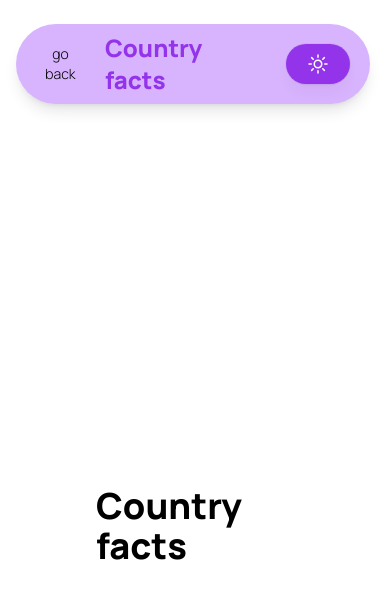
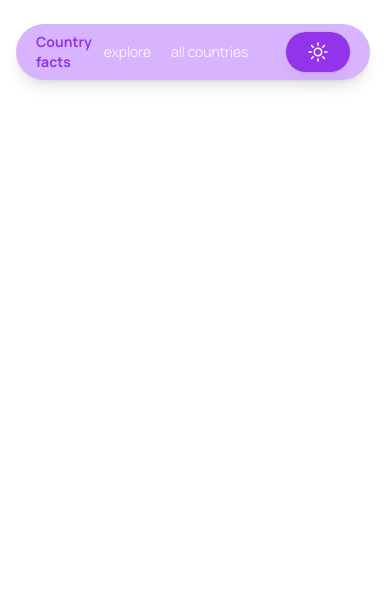
Before and after one commit to pauladayn/country-facts, a Next.js app: page /search in a window 390 px wide. Shown: the top 598 px of the page. Built offline with nearby package versions, Linux system fonts and the light colour scheme.

Commit message:
fix: header y layout

```diff
--- a/app/components/organisms/Header.tsx
+++ b/app/components/organisms/Header.tsx
@@ -1,27 +1,20 @@
-'use client'
-import { useRouter, usePathname } from 'next/navigation';
 import { ThemeButton } from '../atoms/ThemeButton';
+import Link from 'next/link';
 
 const Header = () => {
-    const router = useRouter()
-    const pathname = usePathname()
-
-    const handleBackNavigation = () => {
-        router.back()
-    }
 
     return (
         <header className='z-50 flex flex-col'>
             <div className='z-10 h-18 pt-6'>
                 <div className='relative px-4 sm:px-8 lg:ps-12 lg: pe-5'>
-                    <div className='max-w-2xl lg:max-w-2xl mx-auto'>
+                    <div className='w-full lg:max-w-2xl mx-auto'>
                         <div className='dark:bg-zinc-900 bg-purple-300 w-full rounded-full py-2 shadow-lg'>
                             <div className='flex justify-between items-center'>
-                                {pathname !== '/' && <button className='ps-5 text-sm' onClick={handleBackNavigation}>
-                                    go back
-                                </button>}
-
-                                <p className='text-2xl font-extrabold px-5 text-purple-600 dark:text-white ms-auto'>Country facts</p>
+                                <Link href='/' className='text-sm lg:text-2xl ps-5 font-bold  text-purple-600 dark:text-white'>Country facts</Link>
+                                <div className='text-white flex items-center gap-2 w-full ms-3 md:ms-auto md:max-w-xs'>
+                                    <Link href='/explore' className='text-sm'>explore</Link>
+                                    <Link href='/countries' className='text-sm px-3'>all countries</Link>
+                                </div>
                                 <div className='ms-auto me-5 pointer-events-auto rounded-3xl text-white bg-purple-600 shadow-lg shadow-zinc-800/5 ring-1 ring-zinc-900/5 backdrop-blur transition dark:bg-purple-400 dark:ring-white/10 dark:hover:ring-white/20'>
                                     <ThemeButton />
                                 </div>
--- a/app/countries/layout.tsx
+++ b/app/countries/layout.tsx
@@ -3,7 +3,7 @@ export default function CountriesLayout({
 }: {
     children: React.ReactNode
 }) {
-    return <section className="flex min-h-screen flex-col items-center p-24 justify-center">
+    return <section className="flex min-h-screen flex-col items-center justify-center">
         {children}
     </section>
 }
--- a/app/countries/page.tsx
+++ b/app/countries/page.tsx
@@ -7,7 +7,7 @@ export default async function CountriesData() {
 
 
     return (
-        <div className="flex min-h-screen flex-col items-center p-24 justify-center">
+        <div className="p-6">
             <CardsGrid countryList={allCountries} foundedResults={totalResults} />
         </div>
 
--- a/app/layout.tsx
+++ b/app/layout.tsx
@@ -1,9 +1,9 @@
 import Providers from './Providers'
 import './globals.css'
-import { Manrope } from 'next/font/google'
+import { Manrope} from 'next/font/google'
 import Header from './components/organisms/Header'
 
-const manrope = Manrope({ subsets: ['latin'], weight: ['300', '600', '700', '800'] })
+const manrope = Manrope({ subsets: ['latin'], weight: ['300', '600', '700', '800'] });
 
 export const metadata = {
   title: 'Country facts',
--- a/app/search/page.tsx
+++ b/app/search/page.tsx
@@ -7,13 +7,14 @@ export default async function SearchCountry({ searchParams }: { searchParams: {
     const countryByName = search.length && await getCountriesByName(search)
     const result = countryByName[0]
 
+    return (
+        <div className="flex min-h-screen flex-col items-center p-8 lg:p24 justify-center">
 
-    return (
-        <div className="flex min-h-screen flex-col items-center p-24 justify-center">
-            <h1 className='text-4xl font-extrabold lg:text-6xl my-8'>Country facts</h1>
             <>
                 {search ? (
-                    result ? (<CountryDetail country={result} />) : null
+                    result ? (
+                      <CountryDetail country={result} />
+                    ) : null
                 ) : null}
             </>
         </div>
```
